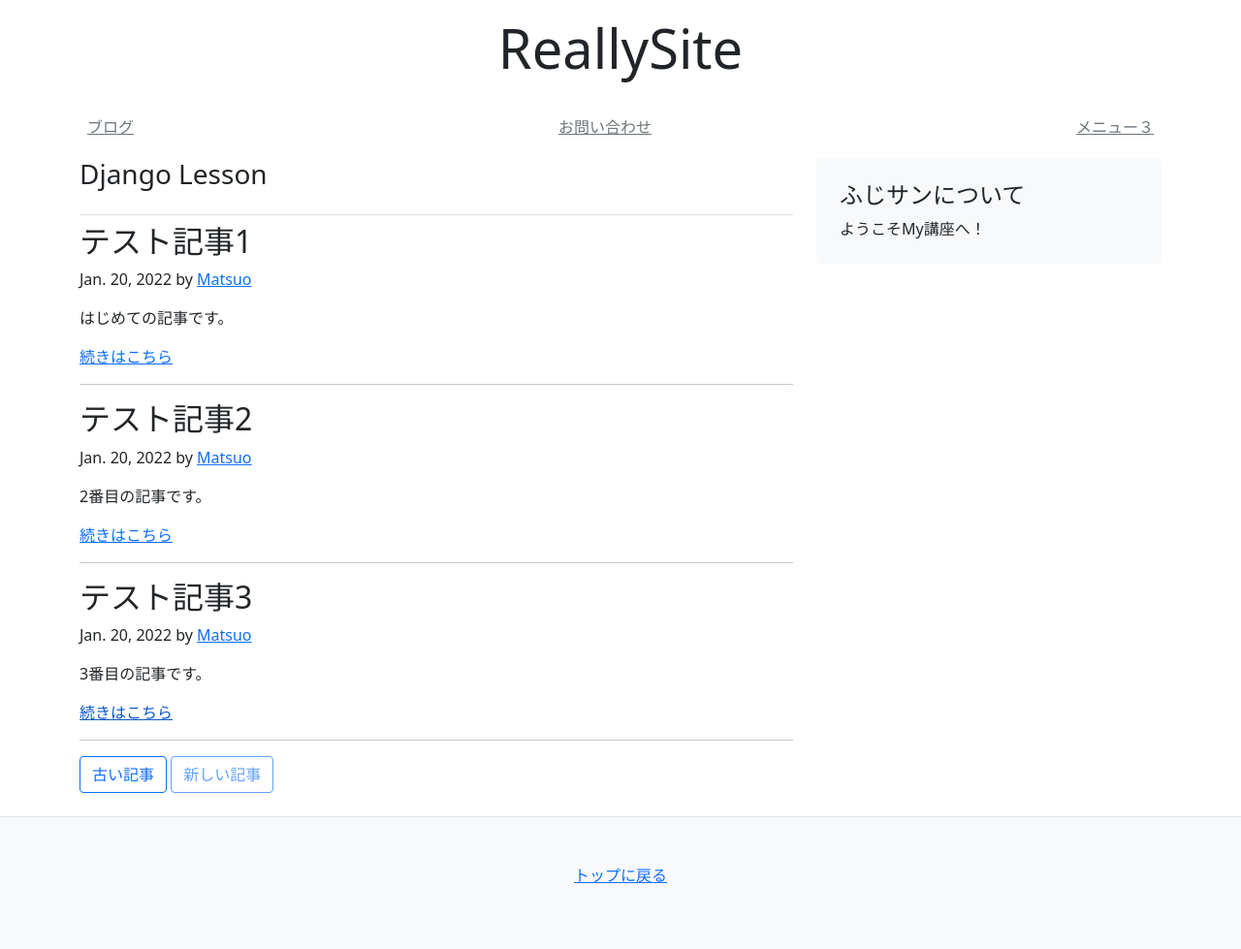
After one commit to matsuo0/BlogSystem_Django, a Django app: page /blog/ in a window 1280 px wide. The commit adds this page. Shown: the whole page at 97% size. Run offline with Django 3.2, Linux system fonts and the light colour scheme; data comes from the database, SQL or seed files in the repository.

Commit message:
記事一覧ページの作成

```diff
--- a/blog/urls.py
+++ b/blog/urls.py
@@ -2,6 +2,6 @@ from django.urls import path, include
 from . import views
 
 urlpatterns = [
-    #path('/', views.test),
+    path('', views.index),
     path('<slug:pk>/', views.article)
 ]
--- a/blog/views.py
+++ b/blog/views.py
@@ -3,9 +3,17 @@ from django.http import HttpResponse
 from blog.models import Article
 
 
+def index(request):
+    objs = Article.objects.all()
+    context = {
+        'articles': objs,
+    }
+    return render(request, 'blog/blogs.html', context)
+
+
 def article(request, pk):
     obj = Article.objects.get(pk=pk)
-    #print(obj) # 検証用
+    # print(obj) # 検証用
     context = {
         'article': obj
     }
--- /dev/null
+++ b/templates/blog/blogs.html
@@ -0,0 +1,48 @@
+<!DOCTYPE html>
+<html lang="ja">
+<head>
+    <meta charset="UTF-8">
+    <title>Title</title>
+</head>
+<body>
+{% extends 'mysite/base.html' %}
+
+{% block content %}
+<main class="container">
+    <div class="row">
+        <div class="col-md-8">
+            <h3 class="pb-4 font-italic border-bottom">
+                Django Lesson
+            </h3>
+
+            {% for obj in articles %}
+            <div class="blog-post">
+                <h2 class="blog-post-title">{{ obj.title }}</h2>
+                <p class="blog-post-meta">{{ obj.created_at }} by
+                    <a href="#">{{ obj.author }}</a>
+                <p> {{ obj.text }}</p>
+                <a href="/blog/{{ obj.id }}" class="stretched-link">続きはこちら</a>
+            </div>
+            <hr>
+            {% endfor %}
+
+            <nav class="blog-pagination">
+                <a class="btn btn-outline-primary" href="#">古い記事</a>
+                <a class="btn btn-outline-primary disabled" href="#">新しい記事</a>
+            </nav>
+        </div>
+        <aside class="col-md-4">
+            <div class="p-4 mb-3 bg-light rounded">
+                <h4 class="font-italic">
+                    ふじサンについて
+                </h4>
+                <p class="mb-0">ようこそMy講座へ！</p>
+            </div>
+        </aside>
+    </div>
+</main>
+
+
+{% endblock %}
+</body>
+</html>
--- a/templates/mysite/index.html
+++ b/templates/mysite/index.html
@@ -54,15 +54,16 @@
             <h3 class="pb-4 font-italic border-bottom">
                 Django Lesson
             </h3>
-            {{ articles.0.title }}
+
             {% for obj in articles %}
             <div class="blog-post">
                 <h2 class="blog-post-title">{{ obj.title }}</h2>
                 <p class="blog-post-meta">{{ obj.created_at }} by
                     <a href="#">{{ obj.author }}</a>
                 <p> {{ obj.text }}</p>
-                </p>
+                <a href="/blog/{{ obj.id }}" class="stretched-link">続きはこちら</a>
             </div>
+            <hr>
             {% endfor %}
 
             <nav class="blog-pagination">
```
Also changed, not shown: templates/blog/article.html (+4 -19 lines).
